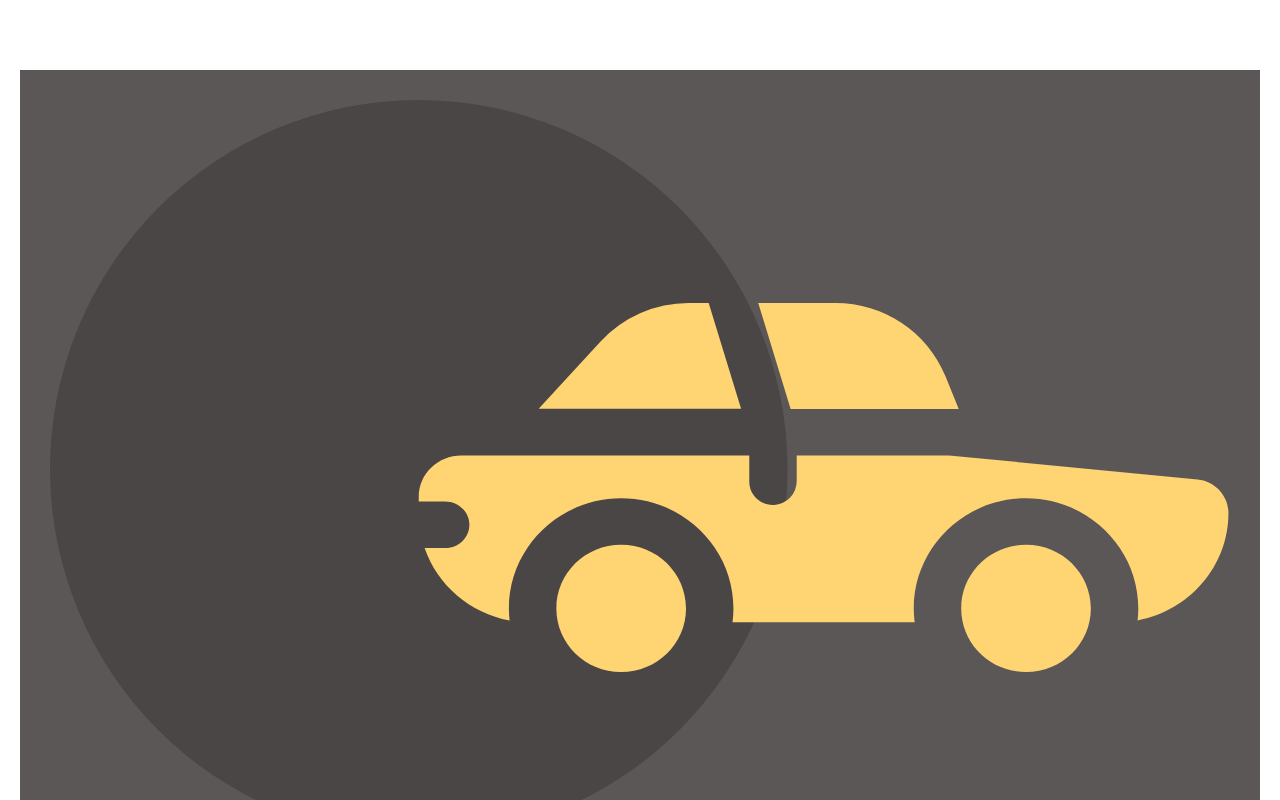
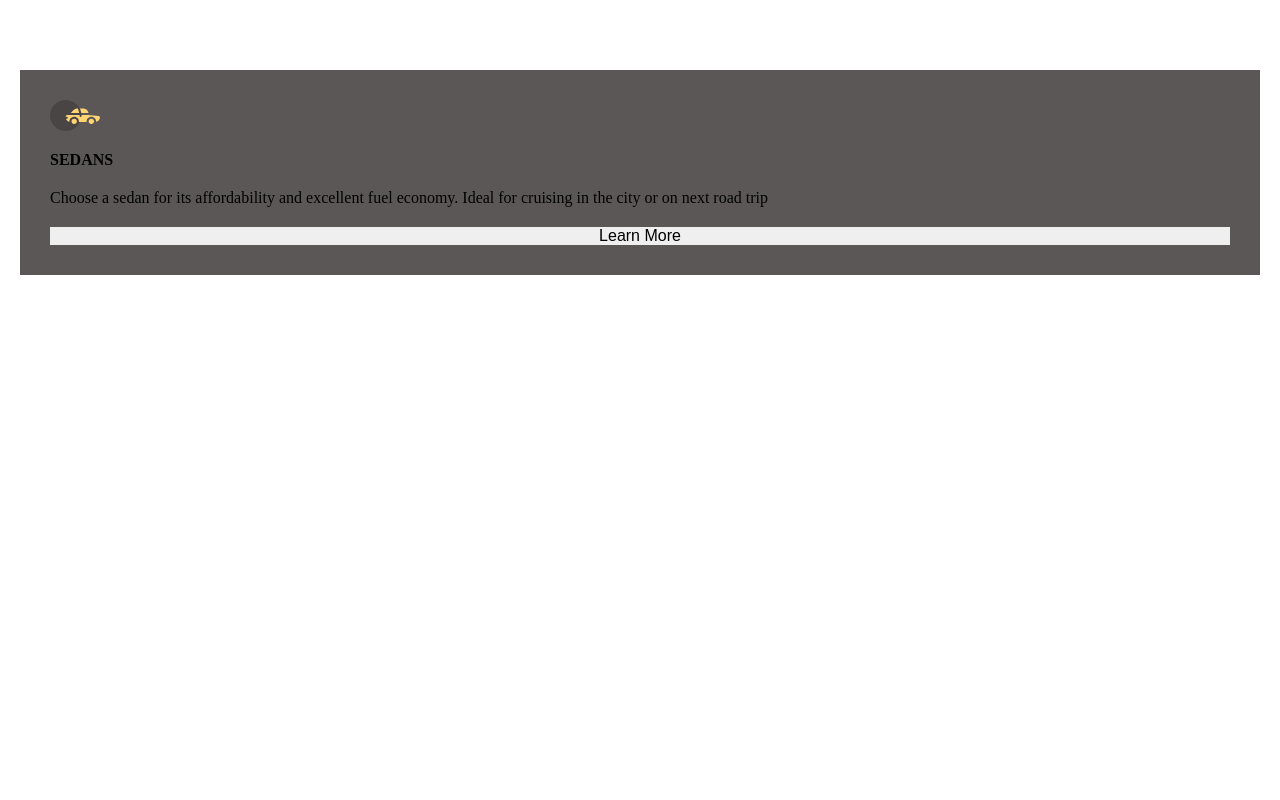
Before and after one commit to matheuzeba/3-column-preview-card-component, a plain HTML site: page index.html in a window 1280 px wide. Shown: the top 800 px of the page. Drawn offline with Linux system fonts and the light colour scheme.

Commit message:
adicionado fonte

```diff
--- a/css/style.css
+++ b/css/style.css
@@ -19,3 +19,9 @@ body main .component .component-wrapper {
 
     gap: 2rem;
 }
+
+/* img */
+body main .component .component-wrapper img {
+    width: 100%;
+    max-width: 5rem;
+}
--- a/index.html
+++ b/index.html
@@ -1,6 +1,9 @@
 <!DOCTYPE html>
 <html lang="en">
 <head>
+    <link rel="preconnect" href="https://fonts.googleapis.com">
+    <link rel="preconnect" href="https://fonts.gstatic.com" crossorigin>
+
     <meta charset="UTF-8">
     <meta name="viewport" content="width=device-width, initial-scale=1.0">
     <title>3-column preview card component</title>
@@ -10,6 +13,9 @@
     <link rel="stylesheet" href="css/reset.css">
     <link rel="stylesheet" href="css/style.css">
     <link rel="stylesheet" href="css/responsive.css">
+
+    <link href="https://fonts.googleapis.com/css2?family=Big+Shoulders+Display:wght@700&family=Lexend+Deca&display=swap" rel="stylesheet">
+
 </head>
 <body>
     <main>
```
